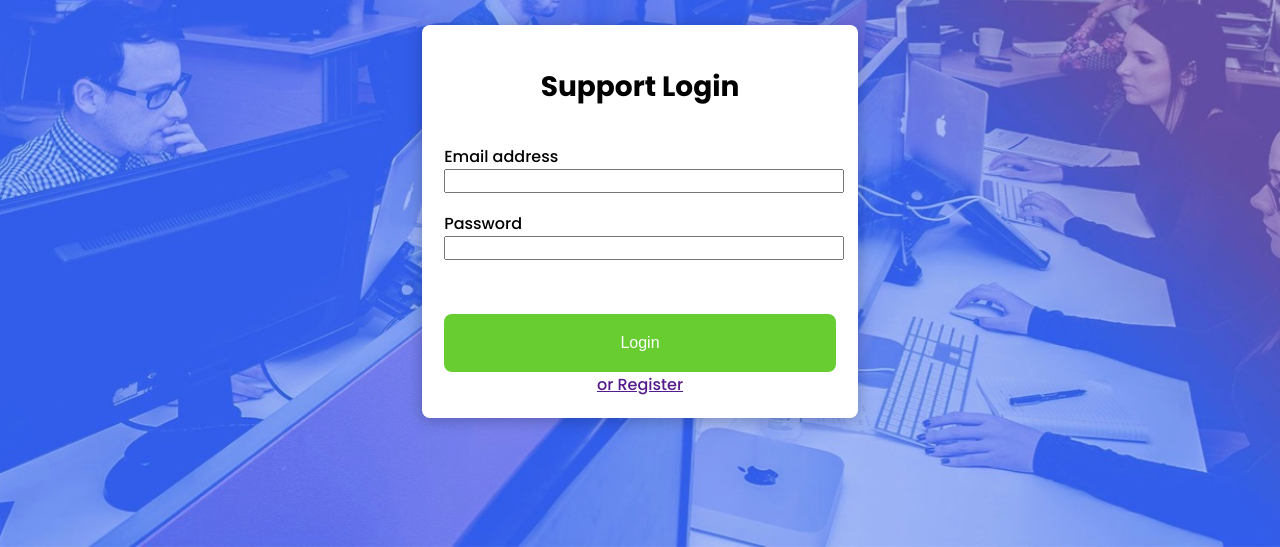
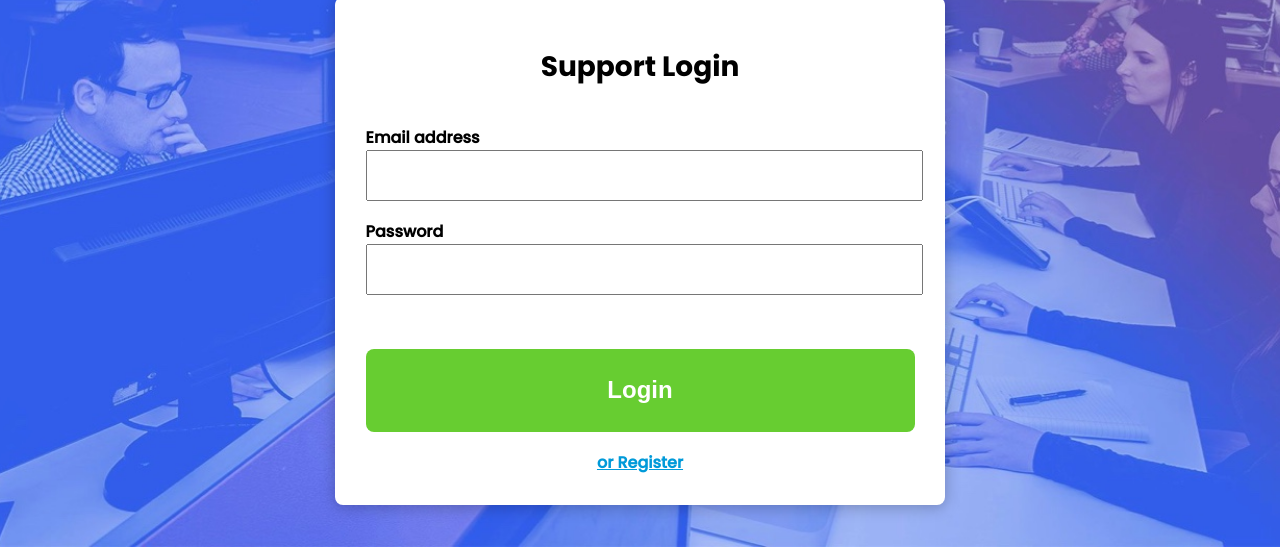
Before and after one commit to Sert-ine/icansee-interview, a plain HTML site: page index.html in a window 1280 px wide. Shown: the part 253-800 px from the top of the page. Drawn offline with Linux system fonts and the light colour scheme.

Commit message:
Added better width scaling and max width of body, better text scaling

```diff
--- a/Styles.css
+++ b/Styles.css
@@ -20,8 +20,10 @@ body {
     background-size: cover;
     background-position: center;
     height: 100vh;
-    margin: 0;
-    padding: 0 33%;
+    margin: 0 auto;
+    padding: 0;
+    width: 50%;
+    max-width: 610px;
     display: flex;
     flex-direction: column;
     justify-content: center;
@@ -64,11 +66,17 @@ body > div {
     flex-direction: column;
     justify-content: space-between;
     align-items: center;
+
 }
 
 .LoginBox label, .LoginBox input {
     width:100%;
+    font-weight: bold;
     font-size: min(2vw,2vh);
+}
+
+.LoginBox input {
+    font-size: min(5vw,5vh);
 }
 
 .LoginButton {
@@ -76,6 +84,11 @@ body > div {
     width:100%;
     font-size: 3vw;
     color: white;
+    font-size: min(3vw,3vh)!important;
+}
+
+.LoginBox a {
+    color: var(--blue)
 }
 
 .FullSize {
--- a/index.html
+++ b/index.html
@@ -18,7 +18,7 @@
                 <label for="Pword">Password</label><br>
                 <input type="text" id="Pword" name="Pword"><br><br><br><br>
                 <input class="Card LoginButton" type="submit" value="Login">
-            </form></li>
+            </form></li><br>
             <li><label><a href="">or Register</a></label></li>
         </ul>
     </div>
```
